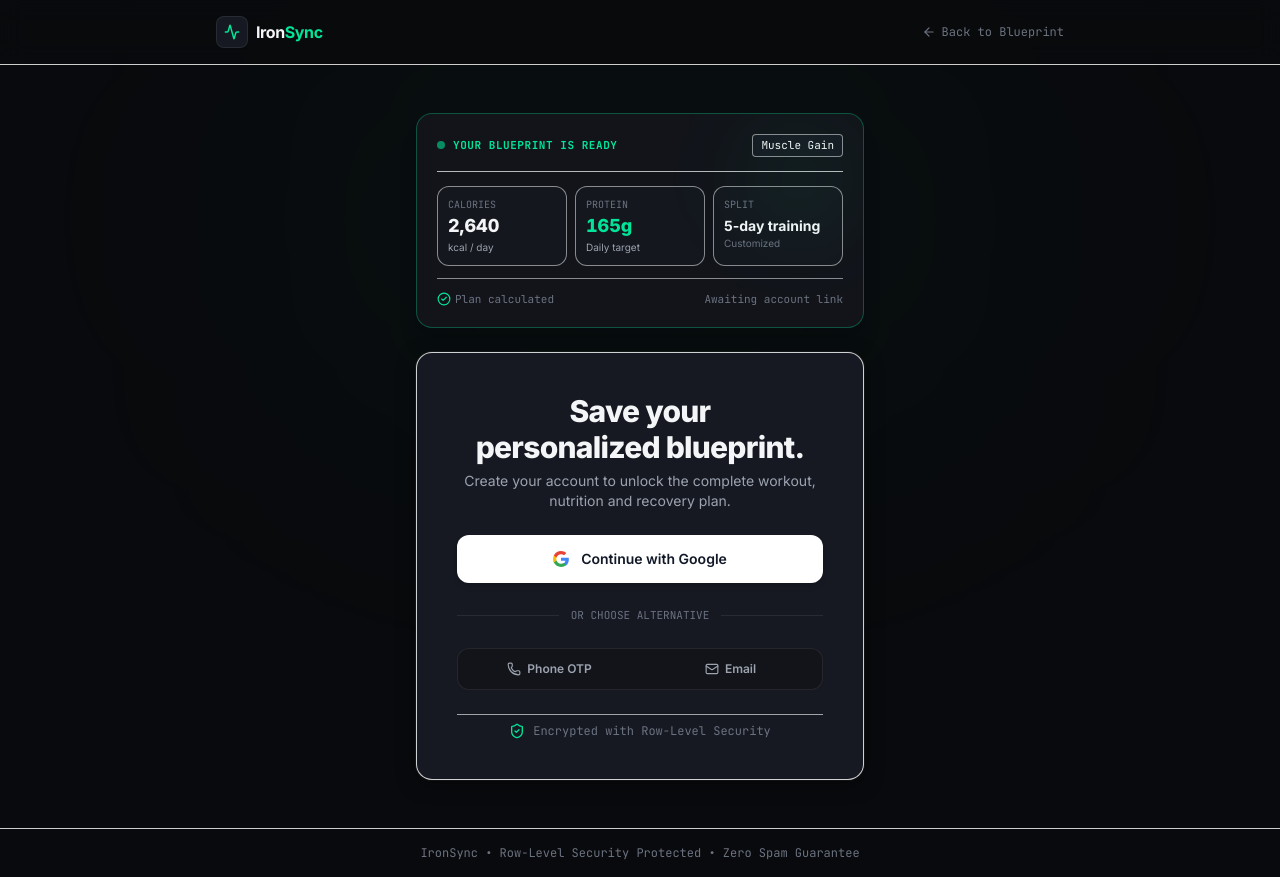
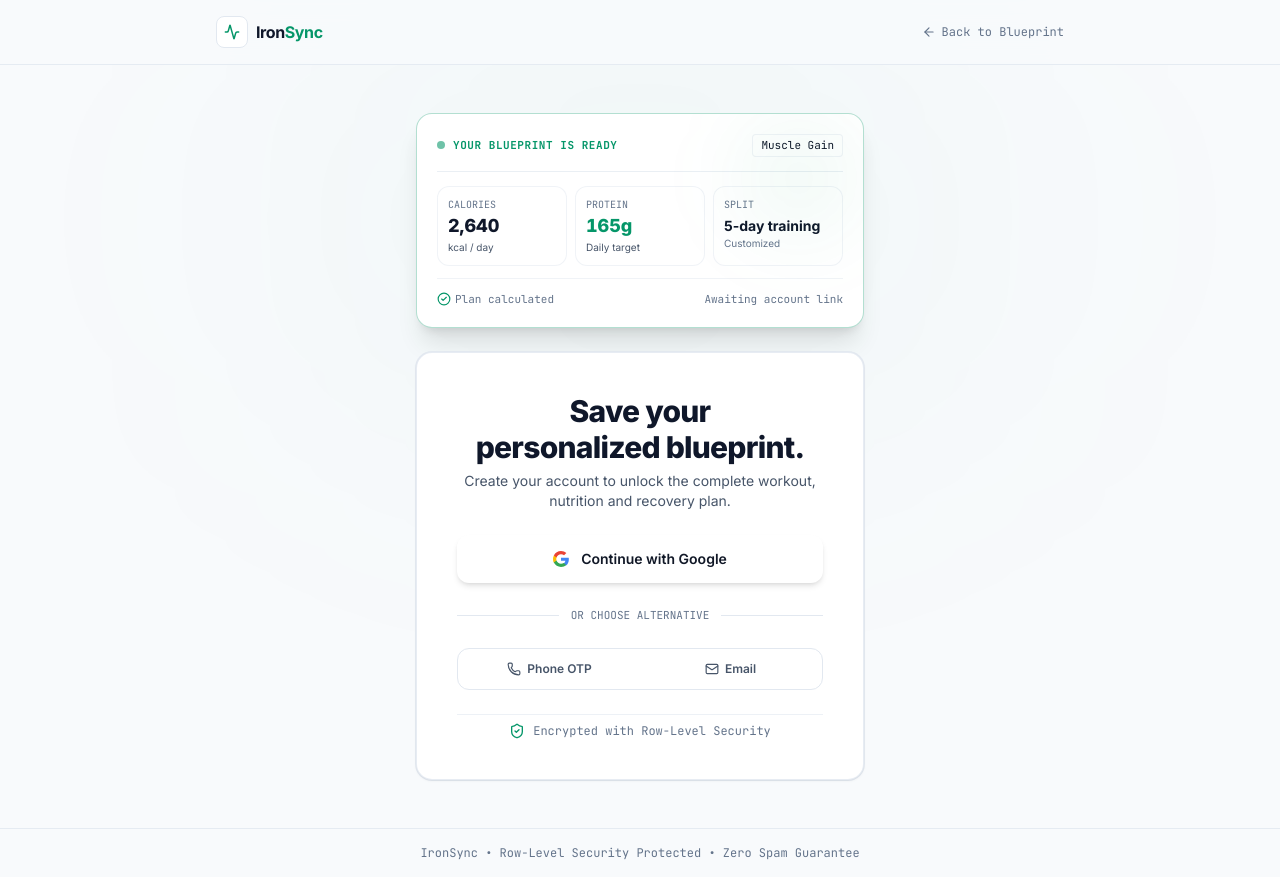
Before and after one commit to arbaazcodes/ironsync, a Next.js app: page /auth in a window 1280 px wide. Built offline with nearby package versions, Linux system fonts and the light colour scheme; no server answers.

Commit message:
Convert default theme to crisp modern Light mode

```diff
--- a/app/auth/page.tsx
+++ b/app/auth/page.tsx
@@ -12,7 +12,8 @@ export const metadata = {
 
 export default function AuthPage() {
   return (
-    <div className="min-h-screen bg-background text-primary flex flex-col justify-between selection:bg-accent/25 selection:text-white relative">
+    <div className="min-h-screen bg-background text-primary flex flex-col justify-between selection:bg-accent/20 selection:text-primary relative">
+
       {/* Ambient background light */}
       <div className="absolute top-1/4 left-1/2 -translate-x-1/2 -translate-y-1/2 w-[700px] h-[350px] bg-accent/[0.04] blur-[140px] pointer-events-none rounded-full" />
 
--- a/app/globals.css
+++ b/app/globals.css
@@ -3,22 +3,23 @@
 @tailwind utilities;
 
 :root {
-  --background: #090A0D;
-  --surface: #12141A;
-  --surface-elevated: #161922;
-  --surface-hover: #1D212D;
-  --border: rgba(255, 255, 255, 0.08);
-  --border-subtle: rgba(255, 255, 255, 0.05);
-  --border-hover: rgba(255, 255, 255, 0.16);
-  --primary-text: #F4F5F7;
-  --secondary-text: #9CA3AF;
-  --muted-text: #6B7280;
-  --accent: #00E599;
-  --accent-hover: #00CC88;
-  --accent-muted: rgba(0, 229, 153, 0.12);
-  --accent-glow: rgba(0, 229, 153, 0.25);
-  color-scheme: dark;
+  --background: #F8FAFC;
+  --surface: #FFFFFF;
+  --surface-elevated: #FFFFFF;
+  --surface-hover: #F1F5F9;
+  --border: #E2E8F0;
+  --border-subtle: #EDF2F7;
+  --border-hover: #CBD5E1;
+  --primary-text: #0F172A;
+  --secondary-text: #475569;
+  --muted-text: #64748B;
+  --accent: #059669;
+  --accent-hover: #047857;
+  --accent-muted: rgba(5, 150, 105, 0.10);
+  --accent-glow: rgba(5, 150, 105, 0.20);
+  color-scheme: light;
 }
+
 
 html {
   scroll-behavior: smooth;
@@ -49,7 +50,7 @@ p, li, .pretty-text {
 /* Custom subtle scrollbar */
 @supports (scrollbar-color: auto) {
   * {
-    scrollbar-color: rgba(255, 255, 255, 0.15) transparent;
+    scrollbar-color: rgba(15, 23, 42, 0.15) transparent;
     scrollbar-width: thin;
   }
 }
@@ -63,16 +64,17 @@ p, li, .pretty-text {
     background: transparent;
   }
   ::-webkit-scrollbar-thumb {
-    background: rgba(255, 255, 255, 0.15);
+    background: rgba(15, 23, 42, 0.15);
     border-radius: 9999px;
   }
 }
 
 /* Selection styling */
 ::selection {
-  background-color: rgba(0, 229, 153, 0.25);
-  color: #FFFFFF;
+  background-color: rgba(5, 150, 105, 0.20);
+  color: #0F172A;
 }
+
 
 /* Accessible focus ring */
 :focus-visible {
--- a/app/layout.tsx
+++ b/app/layout.tsx
@@ -34,7 +34,7 @@ export const viewport = {
   width: "device-width",
   initialScale: 1,
   maximumScale: 5,
-  themeColor: "#090A0D",
+  themeColor: "#F8FAFC",
 };
 
 import { AuthProvider } from "@/lib/context/AuthContext";
@@ -45,8 +45,9 @@ export default function RootLayout({
   children: React.ReactNode;
 }>) {
   return (
-    <html lang="en" className={`${inter.variable} ${jetbrainsMono.variable} dark`}>
-      <body className="font-sans antialiased bg-background text-primary min-h-screen flex flex-col selection:bg-accent/25 selection:text-white">
+    <html lang="en" className={`${inter.variable} ${jetbrainsMono.variable} light`}>
+      <body className="font-sans antialiased bg-background text-primary min-h-screen flex flex-col selection:bg-accent/20 selection:text-primary">
+
         <AuthProvider>
           <SiteLayout>{children}</SiteLayout>
         </AuthProvider>
--- a/components/dashboard/DashboardShell.tsx
+++ b/components/dashboard/DashboardShell.tsx
@@ -50,7 +50,8 @@ export function DashboardShell({ children }: DashboardShellProps) {
   ];
 
   return (
-    <div className="min-h-screen bg-background text-primary flex flex-col md:flex-row relative selection:bg-accent/25 selection:text-white">
+    <div className="min-h-screen bg-background text-primary flex flex-col md:flex-row relative selection:bg-accent/20 selection:text-primary">
+
       {/* ========================================================================= */}
       {/* DESKTOP SIDEBAR */}
       {/* ========================================================================= */}
--- a/components/landing/Hero.tsx
+++ b/components/landing/Hero.tsx
@@ -29,9 +29,10 @@ export function Hero() {
             {/* Main Headline */}
             <h1 className="text-4xl sm:text-5xl lg:text-6xl font-extrabold text-primary tracking-tight leading-[1.08] max-w-2xl">
               Build a fitness plan that{" "}
-              <span className="text-transparent bg-clip-text bg-gradient-to-r from-primary via-white to-primary-muted">
+              <span className="text-transparent bg-clip-text bg-gradient-to-r from-primary to-accent">
                 actually fits your life.
               </span>
+
             </h1>
 
             {/* Supporting Copy */}
--- a/components/onboarding/OnboardingShell.tsx
+++ b/components/onboarding/OnboardingShell.tsx
@@ -25,7 +25,8 @@ export function OnboardingShell({ children }: OnboardingShellProps) {
   const canContinue = isStepValid(currentStep);
 
   return (
-    <div className="min-h-screen bg-background text-primary flex flex-col justify-between selection:bg-accent/25 selection:text-white relative">
+    <div className="min-h-screen bg-background text-primary flex flex-col justify-between selection:bg-accent/20 selection:text-primary relative">
+
       {/* Ambient background light */}
       <div className="absolute top-0 left-1/2 -translate-x-1/2 w-[700px] h-[300px] bg-accent/[0.03] blur-[140px] pointer-events-none rounded-full" />
 
--- a/components/ui/Badge.tsx
+++ b/components/ui/Badge.tsx
@@ -19,8 +19,9 @@ export function Badge({
     default: "bg-surface-elevated text-primary-muted border border-border",
     accent: "bg-accent-muted text-accent border border-accent/25 font-semibold",
     outline: "bg-transparent text-primary-muted border border-border",
-    subtle: "bg-white/[0.04] text-primary-muted border border-white/[0.06]",
+    subtle: "bg-surface-elevated text-primary-muted border border-border-subtle",
   };
+
 
   const sizes = {
     sm: "text-[11px] px-2 py-0.5 tracking-wider uppercase font-medium",
--- a/components/ui/Button.tsx
+++ b/components/ui/Button.tsx
@@ -31,8 +31,9 @@ export const Button = React.forwardRef<HTMLButtonElement, ButtonProps>(
 
     const variants = {
       primary:
-        "bg-accent text-background font-semibold hover:bg-accent-hover shadow-accent-glow hover:shadow-accent-glow-lg border border-transparent",
+        "bg-accent text-white font-semibold hover:bg-accent-hover shadow-accent-glow hover:shadow-accent-glow-lg border border-transparent",
       secondary:
+
         "bg-surface-elevated text-primary border border-border hover:bg-surface-hover hover:border-border-hover shadow-card",
       outline:
         "bg-transparent text-primary border border-border hover:bg-surface hover:border-border-hover",
--- a/tailwind.config.ts
+++ b/tailwind.config.ts
@@ -11,37 +11,38 @@ const config: Config = {
     extend: {
       colors: {
         background: {
-          DEFAULT: "#090A0D",
-          subtle: "#0D0F14",
+          DEFAULT: "#F8FAFC",
+          subtle: "#F1F5F9",
         },
         surface: {
-          DEFAULT: "#12141A",
-          elevated: "#161922",
-          hover: "#1D212D",
+          DEFAULT: "#FFFFFF",
+          elevated: "#FFFFFF",
+          hover: "#F8FAFC",
         },
         border: {
-          DEFAULT: "rgba(255, 255, 255, 0.08)",
-          subtle: "rgba(255, 255, 255, 0.05)",
-          hover: "rgba(255, 255, 255, 0.16)",
-          active: "rgba(255, 255, 255, 0.24)",
+          DEFAULT: "#E2E8F0",
+          subtle: "#EDF2F7",
+          hover: "#CBD5E1",
+          active: "#94A3B8",
         },
         primary: {
-          DEFAULT: "#F4F5F7",
-          muted: "#9CA3AF",
-          dim: "#6B7280",
+          DEFAULT: "#0F172A",
+          muted: "#475569",
+          dim: "#64748B",
         },
         accent: {
-          DEFAULT: "#00E599",
-          hover: "#00CC88",
-          muted: "rgba(0, 229, 153, 0.12)",
-          glow: "rgba(0, 229, 153, 0.25)",
+          DEFAULT: "#059669",
+          hover: "#047857",
+          muted: "rgba(5, 150, 105, 0.10)",
+          glow: "rgba(5, 150, 105, 0.20)",
         },
         status: {
           success: "#10B981",
-          warning: "#F59E0B",
-          error: "#EF4444",
+          warning: "#D97706",
+          error: "#DC2626",
         },
       },
+
       fontFamily: {
         sans: [
           "var(--font-sans)",
@@ -64,11 +65,12 @@ const config: Config = {
         ],
       },
       boxShadow: {
-        "card": "0 4px 20px -2px rgba(0, 0, 0, 0.5), 0 0 0 1px rgba(255, 255, 255, 0.06)",
-        "card-hover": "0 8px 30px -4px rgba(0, 0, 0, 0.7), 0 0 0 1px rgba(255, 255, 255, 0.12)",
-        "accent-glow": "0 0 24px -4px rgba(0, 229, 153, 0.3)",
-        "accent-glow-lg": "0 0 40px -6px rgba(0, 229, 153, 0.4)",
+        "card": "0 1px 3px 0 rgba(0, 0, 0, 0.05), 0 1px 2px -1px rgba(0, 0, 0, 0.05), 0 0 0 1px rgba(226, 232, 240, 0.8)",
+        "card-hover": "0 10px 25px -5px rgba(0, 0, 0, 0.08), 0 8px 10px -6px rgba(0, 0, 0, 0.04), 0 0 0 1px rgba(5, 150, 105, 0.3)",
+        "accent-glow": "0 0 24px -4px rgba(5, 150, 105, 0.25)",
+        "accent-glow-lg": "0 0 40px -6px rgba(5, 150, 105, 0.35)",
       },
+
       maxWidth: {
         "screen-custom": "1280px",
       },
```
